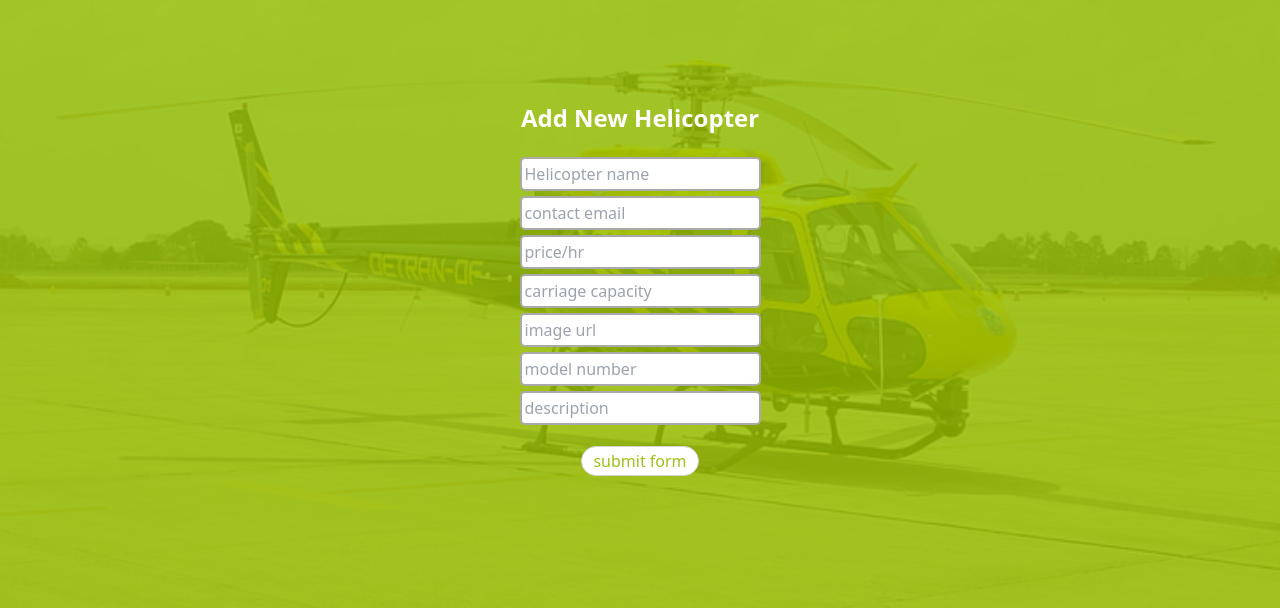
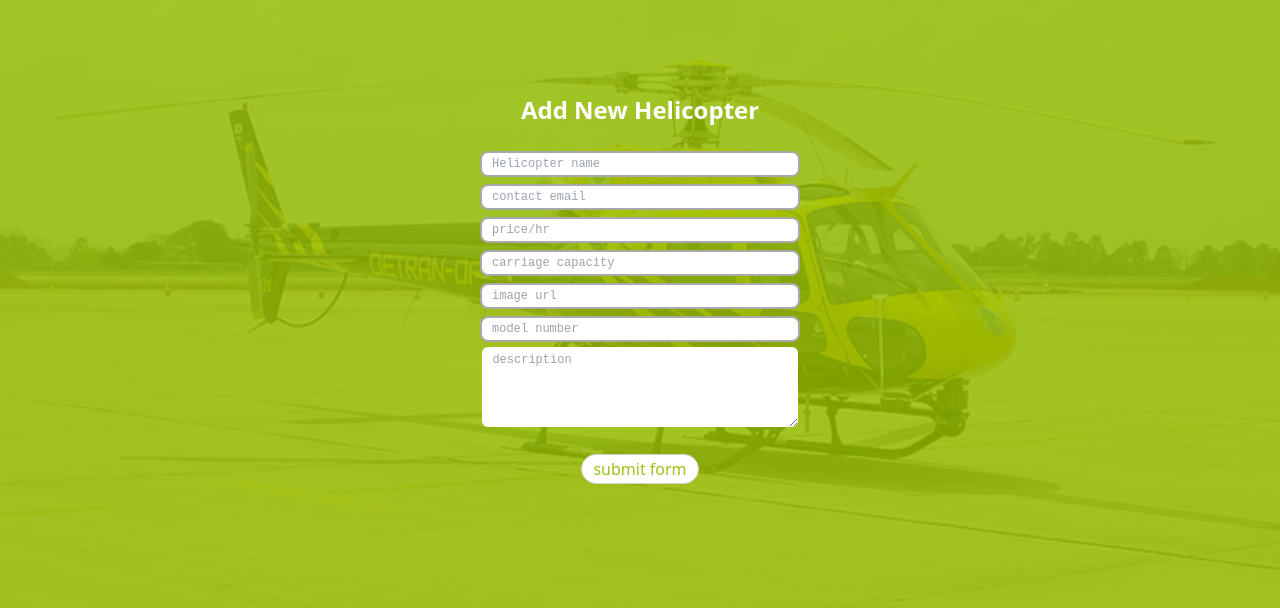
Before and after one commit to emmanuelsteven/heli-hire-captsone-frontend, a React (Vite) app: page /addItem in a window 1280 px wide. Shown: the part 112-720 px from the top of the page. Built offline with nearby package versions, Linux system fonts and the light colour scheme.

Commit message:
add styling to the imputs

```diff
--- a/src/components/AddItem.jsx
+++ b/src/components/AddItem.jsx
@@ -93,7 +93,7 @@ const AddItem = () => {
                         />
                     </div>
                     <div>
-                        <input
+                        <textarea
                         placeholder="description "
                         type="textarea"
                         name="description"
--- a/src/index.css
+++ b/src/index.css
@@ -155,8 +155,13 @@ img {
 
 input {
   border: 2px solid darkgray;
-  padding: 3px;
-  border-radius: 5px;
+    padding: 2px 10px;
+    border-radius: 8px;
+    width: 20rem;
+    font-feature-settings: inherit;
+  font-family: monospace;
+  font-size: small;
+
 }
 
 .btn {
@@ -185,3 +190,14 @@ input {
   color: #9cc117;
   margin-top: 1rem;
 }
+
+textarea {
+  resize: vertical;
+  width: 19.7rem;
+  border-radius: 6px;
+  padding: 4px 10px;
+  font-size: small;
+  font-feature-settings: inherit;
+  font-family: monospace;
+  height: 5rem;
+}
```
